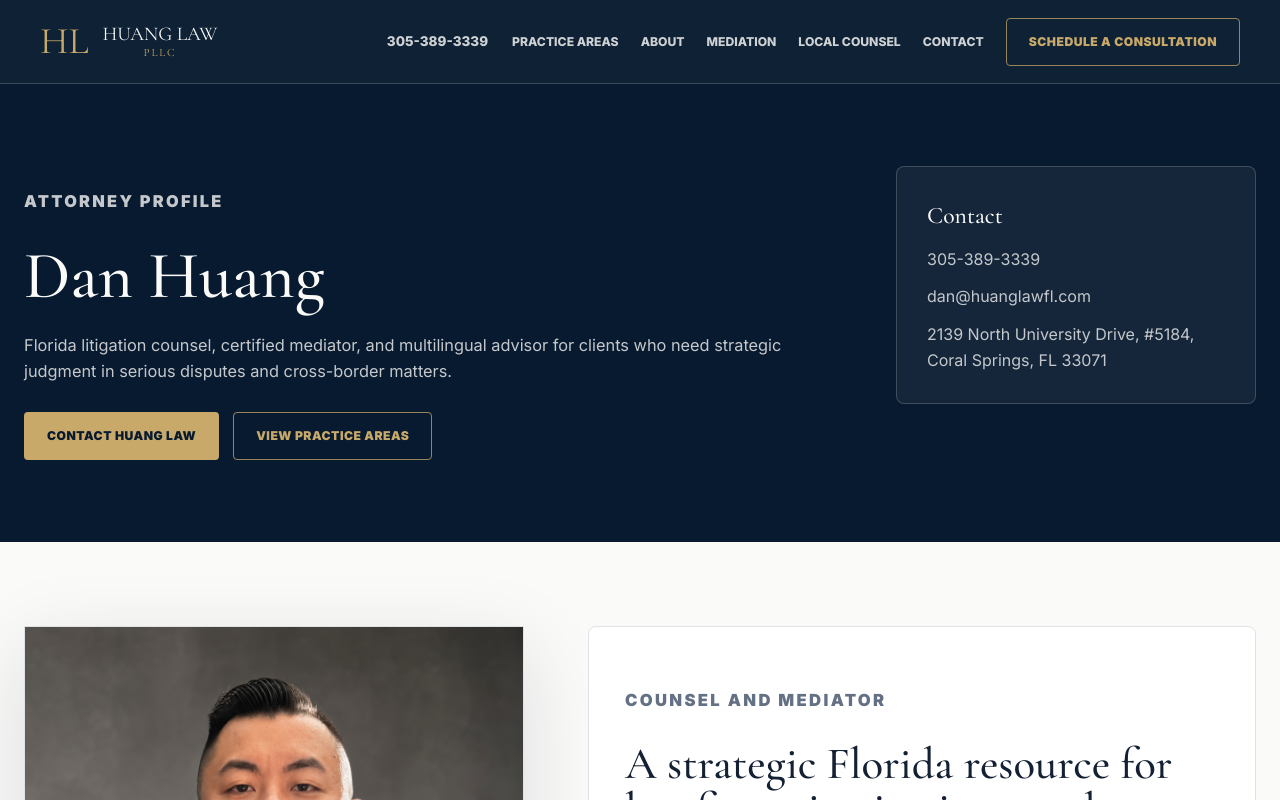
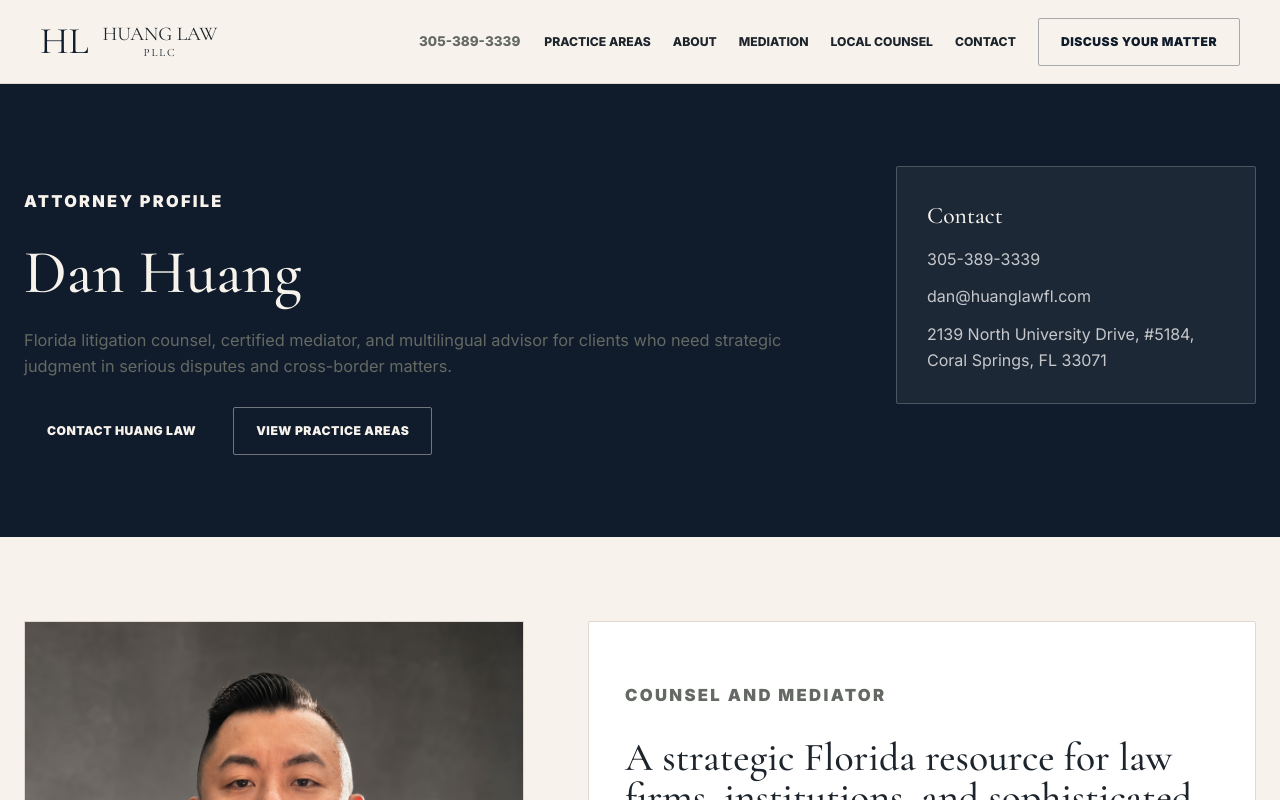
Before and after one commit to joel2020/huanglawfl.com, a Next.js app: page /about in a window 1280 px wide. Shown: the top 800 px of the page. Built offline with nearby package versions, Linux system fonts and the light colour scheme; no server answers.

Commit message:
Reposition homepage for creditor and banking matters

```diff
--- a/app/[slug]/page.tsx
+++ b/app/[slug]/page.tsx
@@ -38,7 +38,7 @@ export async function generateMetadata({ params }: PageProps): Promise<Metadata>
           url: "/images/huang-law-og.svg",
           width: 1200,
           height: 630,
-          alt: "Huang Law PLLC navy and gold wordmark",
+          alt: "Huang Law PLLC wordmark",
         },
       ],
     },
--- a/app/globals.css
+++ b/app/globals.css
@@ -1,16 +1,16 @@
 :root {
-  --navy: #081a2f;
-  --midnight: #10243f;
-  --gold: #c8a96a;
-  --gold-dark: #9f7f43;
-  --warm-white: #fafaf8;
+  --navy: #101c2c;
+  --midnight: #101c2c;
+  --gold: #101c2c;
+  --gold-dark: #101c2c;
+  --warm-white: #f7f3ec;
   --paper: #ffffff;
-  --slate: #5f6b7a;
-  --ink: #142033;
-  --muted: #647084;
-  --line: #dfe3e8;
-  --line-dark: rgba(250, 250, 248, .18);
-  --shadow: 0 26px 80px rgba(8, 26, 47, .13);
+  --slate: #6e716d;
+  --ink: #1d242c;
+  --muted: #646963;
+  --line: #ded8cf;
+  --line-dark: rgba(247, 243, 236, .22);
+  --shadow: 0 18px 44px rgba(16, 28, 44, .08);
   --font-serif: Georgia, serif;
   --font-sans: Arial, sans-serif;
 }
@@ -64,10 +64,10 @@ button, a { -webkit-tap-highlight-color: transparent; }
   gap: 24px;
   min-height: 84px;
   padding: 0 40px;
-  color: var(--warm-white);
-  background: rgba(8, 26, 47, .97);
-  border-bottom: 1px solid var(--line-dark);
-  backdrop-filter: blur(18px);
+  color: var(--ink);
+  background: rgba(247, 243, 236, .96);
+  border-bottom: 1px solid var(--line);
+  backdrop-filter: blur(14px);
 }
 
 .brand {
@@ -92,7 +92,7 @@ button, a { -webkit-tap-highlight-color: transparent; }
 }
 
 .brand-text span {
-  color: var(--warm-white);
+  color: var(--ink);
   font-size: 1.22rem;
 }
 
@@ -106,7 +106,7 @@ button, a { -webkit-tap-highlight-color: transparent; }
 
 .header-contact {
   justify-self: end;
-  color: rgba(250, 250, 248, .82);
+  color: var(--muted);
   font-size: .84rem;
   font-weight: 750;
 }
@@ -122,11 +122,11 @@ button, a { -webkit-tap-highlight-color: transparent; }
 }
 
 .nav > a:not(.button) {
-  color: rgba(250, 250, 248, .82);
+  color: var(--ink);
   transition: color .2s ease;
 }
 
-.nav > a:not(.button):hover { color: var(--gold); }
+.nav > a:not(.button):hover { color: var(--navy); }
 
 .menu-toggle {
   display: none;
@@ -134,14 +134,14 @@ button, a { -webkit-tap-highlight-color: transparent; }
   height: 42px;
   padding: 10px;
   background: transparent;
-  border: 1px solid var(--line-dark);
+  border: 1px solid var(--line);
 }
 
 .menu-toggle span:not(.sr-only) {
   display: block;
   height: 2px;
   margin: 5px 0;
-  background: var(--warm-white);
+  background: var(--navy);
 }
 
 .button {
@@ -151,7 +151,7 @@ button, a { -webkit-tap-highlight-color: transparent; }
   min-height: 48px;
   padding: 13px 22px;
   border: 1px solid transparent;
-  border-radius: 4px;
+  border-radius: 2px;
   cursor: pointer;
   font-size: .76rem;
   font-weight: 850;
@@ -161,33 +161,46 @@ button, a { -webkit-tap-highlight-color: transparent; }
 }
 
 .button:hover { transform: translateY(-2px); }
-.button-gold { background: var(--gold); color: var(--navy); }
-.button-gold:hover { background: #d5b97c; }
-.button-ghost, .button-outline { border-color: rgba(200, 169, 106, .74); color: var(--gold); background: transparent; }
-.button-ghost:hover, .button-outline:hover { background: rgba(200, 169, 106, .1); }
+.button-gold { background: var(--navy); color: var(--warm-white); }
+.button-gold:hover { background: #1a2c42; }
+.button-ghost, .button-outline { border-color: rgba(16, 28, 44, .34); color: var(--navy); background: transparent; }
+.button-ghost:hover, .button-outline:hover { background: rgba(16, 28, 44, .06); }
 
 .mobile-sticky-cta { display: none; }
 
-.hero,
+.hero {
+  color: var(--ink);
+  background: var(--warm-white);
+}
+
 .subpage-hero {
   color: var(--warm-white);
   background: var(--navy);
 }
 
+.subpage-hero p {
+  color: rgba(247, 243, 236, .76);
+}
+
+.subpage-hero .button-ghost {
+  color: var(--warm-white);
+  border-color: rgba(247, 243, 236, .42);
+}
+
 .text-hero {
-  min-height: 560px;
+  min-height: 520px;
   display: grid;
   align-items: center;
 }
 
 .hero-copy {
-  max-width: 900px;
-  padding: 84px 0;
+  max-width: 840px;
+  padding: 92px 0 86px;
 }
 
 .eyebrow {
   margin: 0 0 16px;
-  color: var(--gold);
+  color: var(--navy);
   font-size: .74rem;
   font-weight: 850;
   letter-spacing: .14em;
@@ -202,8 +215,8 @@ h1, h2, h3 {
   line-height: 1.02;
 }
 
-h1 { max-width: 960px; font-size: clamp(2.65rem, 5.2vw, 4.85rem); }
-h2 { font-size: clamp(1.9rem, 3.5vw, 3.35rem); }
+h1 { max-width: 900px; font-size: clamp(2.55rem, 4.8vw, 4.35rem); }
+h2 { font-size: clamp(1.82rem, 3.1vw, 3rem); }
 h3 { font-size: 1.26rem; }
 
 .hero-lede,
@@ -211,7 +224,7 @@ h3 { font-size: 1.26rem; }
 .contact-lede {
   max-width: 780px;
   margin: 22px 0 28px;
-  color: rgba(250, 250, 248, .78);
+  color: var(--muted);
   font-size: 1.02rem;
 }
 
@@ -232,28 +245,28 @@ h3 { font-size: 1.26rem; }
 .quick-actions button {
   min-height: 38px;
   padding: 8px 12px;
-  color: rgba(250, 250, 248, .82);
-  background: rgba(255, 255, 255, .055);
-  border: 1px solid var(--line-dark);
-  border-radius: 999px;
+  color: var(--ink);
+  background: transparent;
+  border: 1px solid var(--line);
+  border-radius: 2px;
   cursor: pointer;
   font-size: .78rem;
   font-weight: 800;
 }
 
 .quick-actions button:hover {
-  color: var(--warm-white);
-  border-color: rgba(200, 169, 106, .66);
+  color: var(--navy);
+  border-color: rgba(16, 28, 44, .45);
 }
 
 .trust-strip {
-  background: var(--paper);
+  background: #efe9df;
   border-bottom: 1px solid var(--line);
 }
 
 .trust-grid {
   display: grid;
-  grid-template-columns: repeat(4, 1fr);
+  grid-template-columns: repeat(5, 1fr);
 }
 
 .trust-grid span {
@@ -271,7 +284,7 @@ h3 { font-size: 1.26rem; }
 .trust-grid span:first-child { border-left: 0; }
 
 .section {
-  padding: 84px 0;
+  padding: 96px 0;
 }
 
 .section-intro {
@@ -301,14 +314,15 @@ h3 { font-size: 1.26rem; }
 
 .split-heading > p {
   margin: 0;
-  color: rgba(250, 250, 248, .74);
+  color: rgba(247, 243, 236, .74);
   font-size: 1.05rem;
 }
 
 .audience-section,
+.matters-section,
 .representative,
 .languages {
-  background: var(--paper);
+  background: var(--warm-white);
 }
 
 .audience-grid,
@@ -319,9 +333,8 @@ h3 { font-size: 1.26rem; }
   margin-top: 42px;
 }
 
-.audience-grid,
-.client-grid {
-  grid-template-columns: repeat(3, 1fr);
+.audience-grid {
+  grid-template-columns: repeat(4, 1fr);
 }
 
 .service-grid {
@@ -334,9 +347,9 @@ h3 { font-size: 1.26rem; }
   display: block;
   min-height: 252px;
   padding: 28px;
-  background: var(--paper);
+  background: rgba(255, 255, 255, .52);
   border: 1px solid var(--line);
-  border-radius: 8px;
+  border-radius: 2px;
   transition: transform .2s ease, box-shadow .2s ease, border-color .2s ease;
 }
 
@@ -368,9 +381,9 @@ h3 { font-size: 1.26rem; }
 }
 
 .service-card:hover {
-  transform: translateY(-4px);
-  border-color: rgba(200, 169, 106, .72);
-  box-shadow: var(--shadow);
+  transform: none;
+  border-color: rgba(16, 28, 44, .34);
+  box-shadow: none;
 }
 
 .proof,
@@ -378,6 +391,13 @@ h3 { font-size: 1.26rem; }
 .final-cta {
   color: var(--warm-white);
   background: var(--midnight);
+}
+
+.proof .eyebrow,
+.mediation .eyebrow,
+.final-cta .eyebrow,
+.subpage-hero .eyebrow {
+  color: var(--warm-white);
 }
 
 .proof-grid,
@@ -431,7 +451,7 @@ h3 { font-size: 1.26rem; }
   overflow: hidden;
   background: var(--midnight);
   border: 1px solid var(--line);
-  box-shadow: var(--shadow);
+  box-shadow: none;
 }
 
 .attorney-image img {
@@ -445,7 +465,7 @@ h3 { font-size: 1.26rem; }
   padding: 36px;
   background: var(--paper);
   border: 1px solid var(--line);
-  border-radius: 8px;
+  border-radius: 2px;
 }
 
 .attorney-copy > p {
@@ -467,14 +487,14 @@ h3 { font-size: 1.26rem; }
   padding: 13px 14px;
   color: var(--ink);
   background: var(--warm-white);
-  border-left: 3px solid var(--gold);
+  border-left: 2px solid var(--navy);
   font-size: .9rem;
 }
 
 .text-link {
   display: inline-flex;
   align-items: center;
-  color: var(--gold-dark);
+  color: var(--navy);
   font-size: .78rem;
   font-weight: 850;
   letter-spacing: .08em;
@@ -482,6 +502,31 @@ h3 { font-size: 1.26rem; }
 }
 
 .text-link:hover { color: var(--midnight); }
+
+.matter-list {
+  display: grid;
+  grid-template-columns: repeat(5, 1fr);
+  gap: 1px;
+  margin-top: 42px;
+  background: var(--line);
+  border: 1px solid var(--line);
+}
+
+.matter-list a {
+  min-height: 86px;
+  display: flex;
+  align-items: center;
+  padding: 18px 20px;
+  background: rgba(255, 255, 255, .54);
+  color: var(--ink);
+  font-size: .9rem;
+  font-weight: 750;
+}
+
+.matter-list a:hover {
+  color: var(--navy);
+  background: var(--paper);
+}
 
 .mediation {
   padding: 84px 0;
@@ -511,7 +556,7 @@ h3 { font-size: 1.26rem; }
   padding: 28px;
   background: rgba(255, 255, 255, .045);
   border: 1px solid var(--line-dark);
-  border-radius: 8px;
+  border-radius: 2px;
 }
 
 .contact-card p {
@@ -533,7 +578,7 @@ h3 { font-size: 1.26rem; }
 }
 
 .contact-card dt {
-  color: var(--gold);
+  color: var(--warm-white);
   font-size: .74rem;
   font-weight: 850;
   letter-spacing: .1em;
@@ -545,6 +590,10 @@ h3 { font-size: 1.26rem; }
   color: rgba(250, 250, 248, .86);
 }
 
+.final-cta .contact-lede {
+  color: rgba(247, 243, 236, .74);
+}
+
 .intake-form {
   display: grid;
   gap: 18px;
@@ -552,8 +601,8 @@ h3 { font-size: 1.26rem; }
   color: var(--ink);
   background: var(--paper);
   border: 1px solid rgba(255, 255, 255, .24);
-  border-radius: 8px;
-  box-shadow: 0 28px 80px rgba(0, 0, 0, .22);
+  border-radius: 2px;
+  box-shadow: none;
 }
 
 .form-grid {
@@ -654,7 +703,7 @@ h3 { font-size: 1.26rem; }
 
 .footer h2 {
   margin: 0 0 16px;
-  color: var(--gold);
+  color: var(--warm-white);
   font-family: var(--font-sans);
   font-size: .76rem;
   letter-spacing: .12em;
@@ -675,6 +724,15 @@ h3 { font-size: 1.26rem; }
 }
 
 .footer-brand { margin-bottom: 20px; }
+
+.footer .brand-text span,
+.footer .brand-text em {
+  color: var(--warm-white);
+}
+
+.footer .brand-mark {
+  color: var(--warm-white);
+}
 
 .footer-bottom {
   display: flex;
@@ -706,14 +764,14 @@ h3 { font-size: 1.26rem; }
   padding: 48px;
   background: var(--paper);
   border: 1px solid var(--line);
-  border-radius: 8px;
-  box-shadow: var(--shadow);
+  border-radius: 2px;
+  box-shadow: none;
 }
 
 .legal-back {
   display: inline-flex;
   margin-bottom: 34px;
-  color: var(--gold-dark);
+  color: var(--navy);
   font-size: .8rem;
   font-weight: 850;
   letter-spacing: .08em;
@@ -740,7 +798,7 @@ h3 { font-size: 1.26rem; }
 }
 
 .legal-shell a:not(.legal-back) {
-  color: var(--gold-dark);
+  color: var(--navy);
   font-weight: 750;
 }
 
@@ -761,7 +819,7 @@ h3 { font-size: 1.26rem; }
   padding: 30px;
   background: rgba(255, 255, 255, .055);
   border: 1px solid var(--line-dark);
-  border-radius: 8px;
+  border-radius: 2px;
 }
 
 .subpage-card strong {
@@ -822,7 +880,7 @@ h3 { font-size: 1.26rem; }
   padding: 22px 24px;
   background: var(--warm-white);
   border: 1px solid var(--line);
-  border-radius: 8px;
+  border-radius: 2px;
 }
 
 .faq-grid summary {
@@ -877,7 +935,8 @@ h3 { font-size: 1.26rem; }
   .trust-grid span:nth-child(3) { border-left: 0; }
   .audience-grid,
   .service-grid,
-  .client-grid { grid-template-columns: repeat(2, 1fr); }
+  .client-grid,
+  .matter-list { grid-template-columns: repeat(2, 1fr); }
   .attorney-section,
   .proof-grid,
   .split-heading,
@@ -904,9 +963,9 @@ h3 { font-size: 1.26rem; }
     inset: 74px 16px auto 16px;
     display: none;
     padding: 22px;
-    background: rgba(8, 26, 47, .99);
-    border: 1px solid var(--line-dark);
-    box-shadow: 0 30px 70px rgba(0, 0, 0, .34);
+    background: var(--paper);
+    border: 1px solid var(--line);
+    box-shadow: 0 24px 48px rgba(16, 28, 44, .12);
   }
 
   .nav.open { display: grid; }
@@ -921,7 +980,8 @@ h3 { font-size: 1.26rem; }
   .form-grid,
   .audience-grid,
   .service-grid,
-  .client-grid { grid-template-columns: 1fr; }
+  .client-grid,
+  .matter-list { grid-template-columns: 1fr; }
   .practice-row {
     grid-template-columns: 1fr;
     gap: 18px;
@@ -970,8 +1030,8 @@ h3 { font-size: 1.26rem; }
     align-items: center;
     justify-content: center;
     min-height: 50px;
-    color: var(--navy);
-    background: var(--gold);
+    color: var(--warm-white);
+    background: var(--navy);
     border: 1px solid rgba(255, 255, 255, .2);
     border-radius: 4px;
     box-shadow: 0 18px 45px rgba(0, 0, 0, .24);
--- a/components/Footer.tsx
+++ b/components/Footer.tsx
@@ -10,7 +10,7 @@ export function Footer() {
             <span className="brand-mark" aria-hidden="true">HL</span>
             <span className="brand-text"><span>Huang Law</span><em>PLLC</em></span>
           </Link>
-          <p>Strategic Florida counsel for litigation, creditor rights, bankruptcy, banking law, probate, immigration, mediation, and local counsel engagements.</p>
+          <p>Florida counsel for creditor rights, banking disputes, enforcement litigation, business disputes, mediation, and local counsel engagements.</p>
         </div>
         <nav aria-label="Footer navigation">
           <h2>Navigation</h2>
--- a/components/Header.tsx
+++ b/components/Header.tsx
@@ -49,7 +49,7 @@ export function Header() {
           </Link>
         ))}
         <Link className="button button-outline nav-cta" href="/contact" onClick={() => setIsOpen(false)}>
-          Schedule a Consultation
+          Discuss Your Matter
         </Link>
       </nav>
     </header>
--- a/lib/site.ts
+++ b/lib/site.ts
@@ -18,9 +18,10 @@ export const legalDisclaimer =
   "Attorney Advertising. This website is for general informational purposes only and does not constitute legal advice. Contacting Huang Law PLLC does not create an attorney-client relationship.";
 
 export const trustItems = [
+  "Creditor and lender representation",
+  "Banking and enforcement disputes",
   "Florida local counsel",
   "Federal and state court litigation",
-  "Creditor and lender representation",
   "Certified mediation",
 ];
 
@@ -35,18 +36,18 @@ export const credentials = [
 
 export const practiceAreas = [
   {
-    title: "General Civil Litigation",
-    href: "/practice-areas#general-civil-litigation",
-    keyword: "Florida business litigation attorney",
-    description:
-      "Representation in business disputes, contract matters, partnership conflicts, and complex litigation in Florida state and federal courts.",
-  },
-  {
     title: "Creditor's Rights",
     href: "/practice-areas#creditors-rights",
     keyword: "Florida creditor rights lawyer",
     description:
       "Strategic representation for secured and unsecured creditors in collections, enforcement actions, and insolvency proceedings.",
+  },
+  {
+    title: "Banking Law",
+    href: "/practice-areas#banking-law",
+    keyword: "Florida banking law attorney",
+    description:
+      "Advising lenders and financial institutions in loan disputes, enforcement matters, and related litigation.",
   },
   {
     title: "Bankruptcy",
@@ -56,11 +57,11 @@ export const practiceAreas = [
       "Counsel to creditors, trustees, and businesses in Chapter 7, Chapter 11, and Chapter 13 proceedings.",
   },
   {
-    title: "Banking Law",
-    href: "/practice-areas#banking-law",
-    keyword: "Florida banking law attorney",
+    title: "General Civil Litigation",
+    href: "/practice-areas#general-civil-litigation",
+    keyword: "Florida business litigation attorney",
     description:
-      "Advising lenders and financial institutions in loan disputes, enforcement matters, and related litigation.",
+      "Representation in business disputes, contract matters, partnership conflicts, and complex litigation in Florida state and federal courts.",
   },
   {
     title: "Probate Law",
@@ -88,12 +89,12 @@ export const audiences = [
 ];
 
 export const quickActions = [
+  "Creditor's rights",
+  "Banking law",
+  "Bankruptcy",
   "Civil litigation",
-  "Creditor's rights",
-  "Bankruptcy",
-  "Banking law",
+  "Local counsel",
   "Probate",
-  "Immigration",
 ];
 
 export const matterTypes = [
```
Also changed, not shown: app/layout.tsx (+7 -7 lines), app/page.tsx (+104 -45 lines), components/ConsultationForm.tsx (+6 -6 lines), components/QuickActions.tsx (+4 -4 lines), public/images/huang-law-og.svg.
